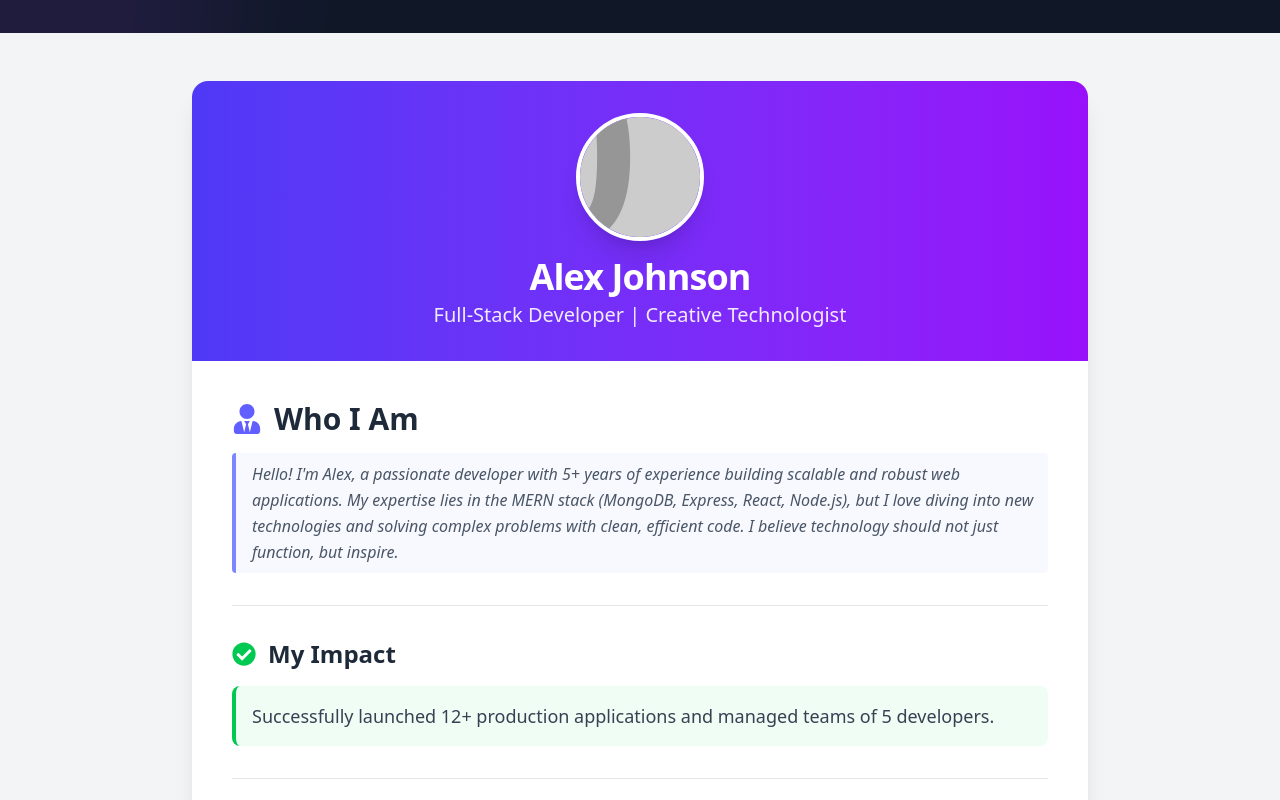
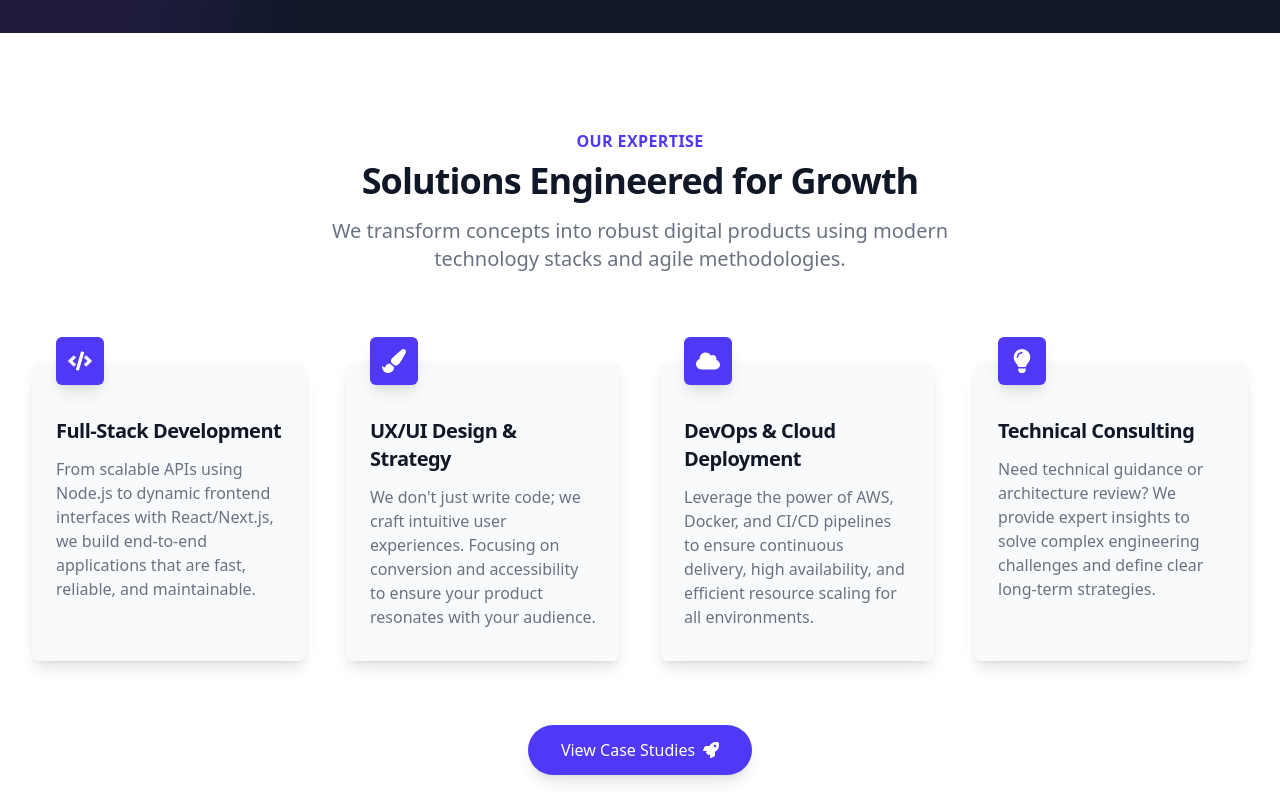
Before and after one commit to kousar-21/chorcha, a React (Vite) app: page / in a window 1280 px wide. Shown: the part 1580-2380 px from the top of the page. Built offline with nearby package versions, Linux system fonts and the light colour scheme.

Commit message:
adding features section

```diff
--- /dev/null
+++ b/src/Component/FeaturesSection.jsx
@@ -0,0 +1,86 @@
+import React from 'react';
+import { FaCode, FaPaintBrush, FaCloud, FaRocket, FaLightbulb } from 'react-icons/fa';
+
+const FeaturesSection = () => {
+    // Define the key features/services
+    const features = [
+        {
+            icon: FaCode,
+            title: "Full-Stack Development",
+            description: "From scalable APIs using Node.js to dynamic frontend interfaces with React/Next.js, we build end-to-end applications that are fast, reliable, and maintainable.",
+            color: "text-indigo-500",
+        },
+        {
+            icon: FaPaintBrush,
+            title: "UX/UI Design & Strategy",
+            description: "We don't just write code; we craft intuitive user experiences. Focusing on conversion and accessibility to ensure your product resonates with your audience.",
+            color: "text-red-500",
+        },
+        {
+            icon: FaCloud,
+            title: "DevOps & Cloud Deployment",
+            description: "Leverage the power of AWS, Docker, and CI/CD pipelines to ensure continuous delivery, high availability, and efficient resource scaling for all environments.",
+            color: "text-green-500",
+        },
+        {
+            icon: FaLightbulb,
+            title: "Technical Consulting",
+            description: "Need technical guidance or architecture review? We provide expert insights to solve complex engineering challenges and define clear long-term strategies.",
+            color: "text-yellow-500",
+        },
+    ];
+
+    return (
+        <section className="py-20 sm:py-24 bg-white">
+            <div className="max-w-7xl mx-auto px-4 sm:px-6 lg:px-8">
+
+                {/* Section Header */}
+                <div className="text-center mb-16">
+                    <span className="text-base font-semibold text-indigo-600 uppercase tracking-wide">
+                        Our Expertise
+                    </span>
+                    <h2 className="mt-2 text-3xl font-extrabold tracking-tight text-gray-900 sm:text-4xl">
+                        Solutions Engineered for Growth
+                    </h2>
+                    <p className="mt-4 max-w-2xl mx-auto text-xl text-gray-500">
+                        We transform concepts into robust digital products using modern technology stacks and agile methodologies.
+                    </p>
+                </div>
+
+                {/* Features Grid */}
+                <div className="mt-12 grid grid-cols-1 gap-10 md:grid-cols-2 lg:grid-cols-4">
+                    {features.map((feature, index) => (
+                        <div key={index} className="pt-6">
+                            <div className="flow-root bg-gray-50 rounded-lg px-6 pb-8 h-full shadow-lg transition-transform duration-300 hover:scale-[1.03] hover:shadow-xl">
+                                <div className="-mt-6">
+                                    <div className="flex items-center justify-center h-12 w-12 rounded-md bg-indigo-600 shadow-lg">
+                                        <feature.icon className={`h-6 w-6 text-white`} />
+                                    </div>
+                                    <h3 className="mt-8 text-xl font-bold tracking-tight text-gray-900">
+                                        {feature.title}
+                                    </h3>
+                                    <p className="mt-3 text-base text-gray-500">
+                                        {feature.description}
+                                    </p>
+                                </div>
+                            </div>
+                        </div>
+                    ))}
+                </div>
+
+                {/* Optional CTA at the bottom */}
+                <div className="mt-16 text-center">
+                    <a
+                        href="/portfolio"
+                        className="inline-flex items-center justify-center px-8 py-3 border border-transparent text-base font-medium rounded-full shadow-lg text-white bg-indigo-600 hover:bg-indigo-700 transition duration-300"
+                    >
+                        View Case Studies
+                        <FaRocket className="ml-2 h-4 w-4" />
+                    </a>
+                </div>
+            </div>
+        </section>
+    );
+};
+
+export default FeaturesSection;
--- a/src/Home/Home.jsx
+++ b/src/Home/Home.jsx
@@ -4,6 +4,7 @@ import Hero from '../Component/Hero';
 import AboutPage from '../Component/About';
 import Footer from '../Component/Footer';
 import HomePageHero from '../Component/HomePageHero';
+import FeaturesSection from '../Component/FeaturesSection';
 
 const Home = () => {
     return (
@@ -11,6 +12,7 @@ const Home = () => {
             <Navbar></Navbar>
             <Hero></Hero>
             <HomePageHero></HomePageHero>
+            <FeaturesSection></FeaturesSection>
             <AboutPage></AboutPage>
             <Footer></Footer>
         </div>
```
